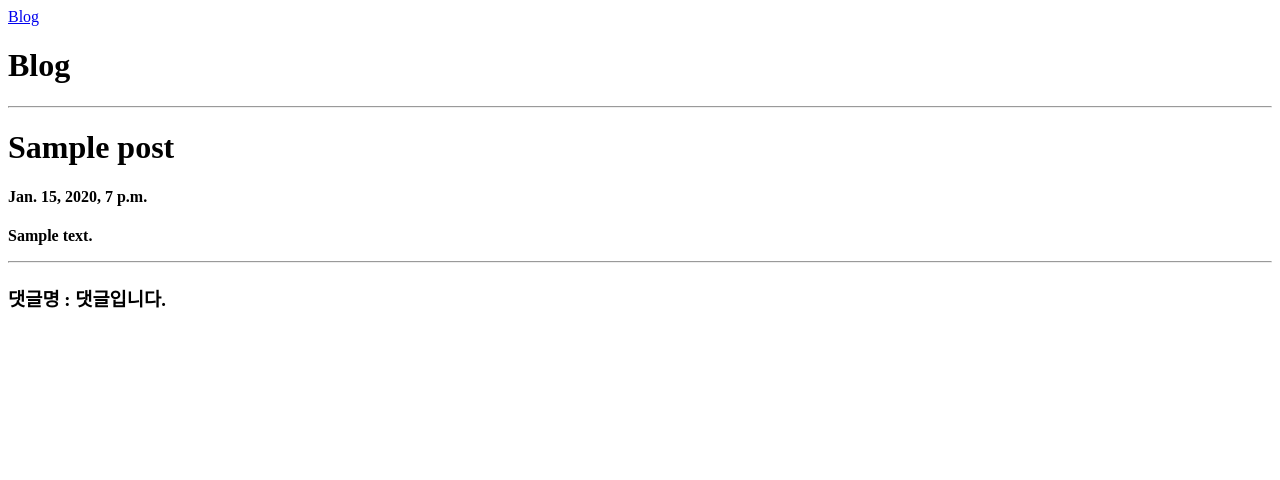
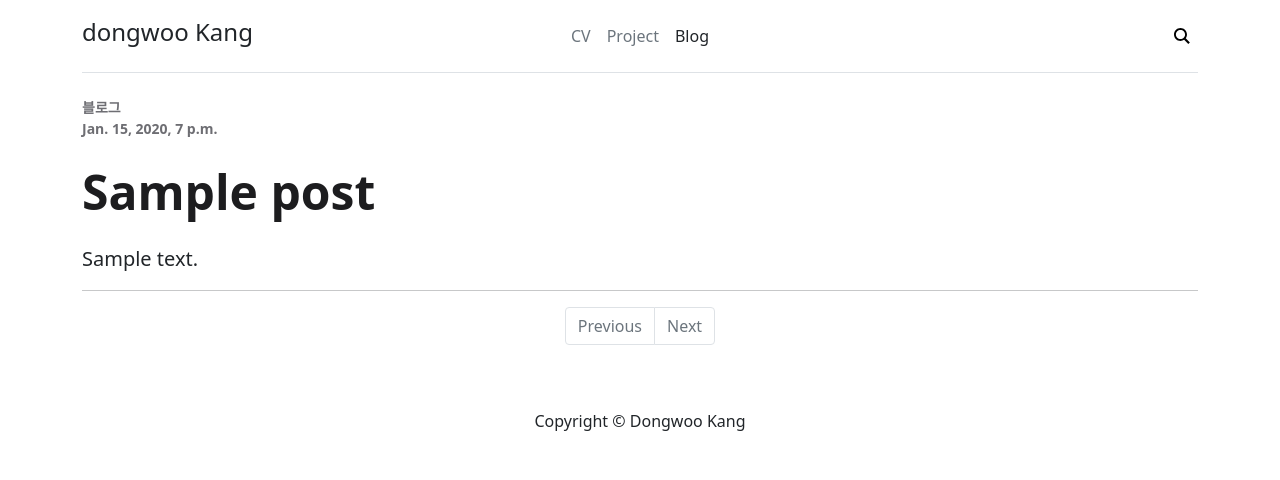
Before and after one commit to dustin-kang/fromdustin, a Django app: template blogs/templates/blogs/post_detail.html in a window 1280 px wide. Shown: the top 480 px of the page. Run offline with Django 4.2, Linux system fonts and the light colour scheme; the template is opened without the code that fills it: values that come from a table or form of the project are taken from there, others are empty; tables that the repository leaves empty hold one stand-in row (values such as "Sample post"); parts of the project's set-up code (start-up, migrations or seed data) failed here and were passed over; some libraries are stand-ins or nearby versions.

Commit message:
[#6] Manage Static File (Blog post detail)

```diff
--- a/blogs/templates/blogs/post_detail.html
+++ b/blogs/templates/blogs/post_detail.html
@@ -1,26 +1,67 @@
 <!DOCTYLE html>
-<html lang="ko"></html>
-
-<html>
+{% load static %}
+<html lang="ko">
     <head>
         <meta charset="utf-8">
         <title> {{post.title}} - Blog </title>
+
         <!-- CSS -->
+        <link href="{% static 'blogs/bootstrap/bootstrap.min.css' %}" rel="stylesheet" media="screen">
+
         <!-- Icons -->
+
     </head>
-    <nav>
-        <a href="/blog/">Blog</a>
-    </nav>
     <body>
-      <h1>Blog<h1>
-      {% for p in posts %}
-        <hr/>
-        <h1>{{ post.title }}<h1>
-        <h4>{{ post.created_at }}<h4>
-        <p>{{ post.content }}</p>
-      {% endfor %}
+        <div class="container">
+            <header class="d-flex flex-wrap align-items-center justify-content-center justify-content-md-between py-3 mb-4 border-bottom">
+              <a href="index.html" class="d-flex align-items-center col-md-3 mb-2 mb-md-0 text-dark text-decoration-none">
+                <h4>dongwoo Kang</h4>
+              </a>
 
-      <hr/>
-      <h3>댓글명 : 댓글입니다.</h3>
+              <ul class="nav col-12 col-md-auto mb-2 justify-content-center mb-md-0">
+                <li><a href="/cv/" class="nav-link px-2 link-secondary">CV</a></li>
+                <li><a href="projects.html" class="nav-link px-2 link-secondary">Project</a></li>
+                <li><a href="/blog/" class="nav-link px-2 link-dark">Blog</a></li>
+              </ul>
+
+              <div class="col-md-3 text-end">
+                <a class="mx-2" href="search.html">
+                    <svg xmlns="http://www.w3.org/2000/svg" width="16" height="16" viewBox="0 0 24 24"><path d="M23.809 21.646l-6.205-6.205c1.167-1.605 1.857-3.579 1.857-5.711 0-5.365-4.365-9.73-9.731-9.73-5.365 0-9.73 4.365-9.73 9.73 0 5.366 4.365 9.73 9.73 9.73 2.034 0 3.923-.627 5.487-1.698l6.238 6.238 2.354-2.354zm-20.955-11.916c0-3.792 3.085-6.877 6.877-6.877s6.877 3.085 6.877 6.877-3.085 6.877-6.877 6.877c-3.793 0-6.877-3.085-6.877-6.877z"/></svg>
+                </a>
+              </div>
+            </header>
+        </div>
+        <div class="container">
+          <span class="mt-4" style="color: #6e6e73; font-size: 14px;"><strong>블로그<br> {{ post.created_at }} </strong></span>
+          <h1 class="my-4" style="line-height: 1.1875; font-size: 48px; font-weight: 700; word-break: keep-all; color: #1d1d1f;">
+            {{ post.title }}
+          </h1>
+          <div class="my-2" style="font-size: 20px; word-break: keep-all;">
+            {{ post.content }}
+          </div>
+          <hr/>
+        </div>
+        <nav aria-label="Page navigation example">
+          <ul class="pagination justify-content-center">
+            <li class="page-item disabled">
+              <a class="page-link">Previous</a>
+            </li>
+            <li class="page-item disabled">
+              <a class="page-link" href="#">Next</a>
+            </li>
+          </ul>
+        </nav>
     </body>
+
+        <script src="https://cdn.jsdelivr.net/npm/bootstrap@5.0.2/dist/js/bootstrap.bundle.min.js" integrity="sha384-MrcW6ZMFYlzcLA8Nl+NtUVF0sA7MsXsP1UyJoMp4YLEuNSfAP+JcXn/tWtIaxVXM" crossorigin="anonymous"></script>
+        <script src="https://cdn.jsdelivr.net/npm/@popperjs/core@2.9.2/dist/umd/popper.min.js" integrity="sha384-IQsoLXl5PILFhosVNubq5LC7Qb9DXgDA9i+tQ8Zj3iwWAwPtgFTxbJ8NT4GN1R8p" crossorigin="anonymous"></script>
+        <script src="https://cdn.jsdelivr.net/npm/bootstrap@5.0.2/dist/js/bootstrap.min.js" integrity="sha384-cVKIPhGWiC2Al4u+LWgxfKTRIcfu0JTxR+EQDz/bgldoEyl4H0zUF0QKbrJ0EcQF" crossorigin="anonymous"></script>
+    </body>
+    <footer class="py-5 bg-white">
+      <div class="container">
+        <p class="m-0 text-center text-black">
+          Copyright &copy; Dongwoo Kang
+        </p>
+      </div>
+    </footer>
 </html>
--- a/blogs/templates/blogs/post_list.html
+++ b/blogs/templates/blogs/post_list.html
@@ -19,9 +19,9 @@
               </a>
 
               <ul class="nav col-12 col-md-auto mb-2 justify-content-center mb-md-0">
-                <li><a href="cv.html" class="nav-link px-2 link-secondary">CV</a></li>
+                <li><a href="/cv/" class="nav-link px-2 link-secondary">CV</a></li>
                 <li><a href="projects.html" class="nav-link px-2 link-secondary">Project</a></li>
-                <li><a href="blog.html" class="nav-link px-2 link-dark">Blog</a></li>
+                <li><a href="/blog/" class="nav-link px-2 link-dark">Blog</a></li>
               </ul>
 
               <div class="col-md-3 text-end">
```
Also changed, not shown: 3 other files.
